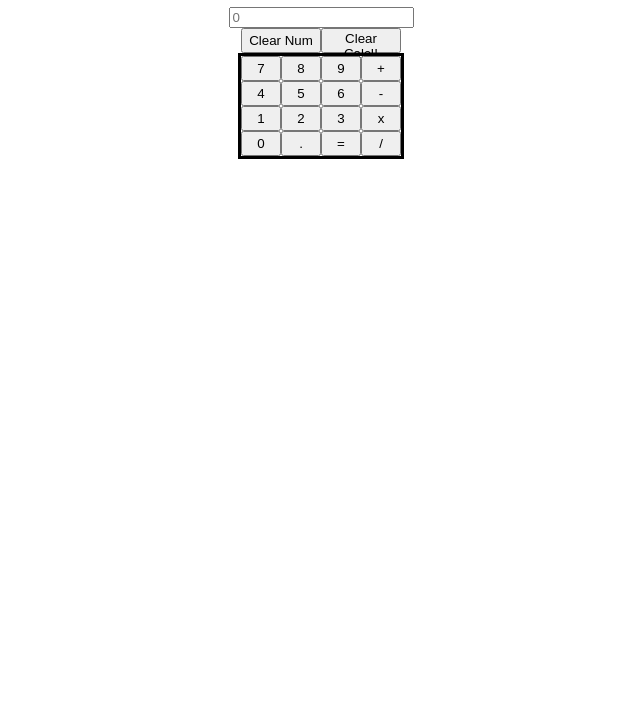
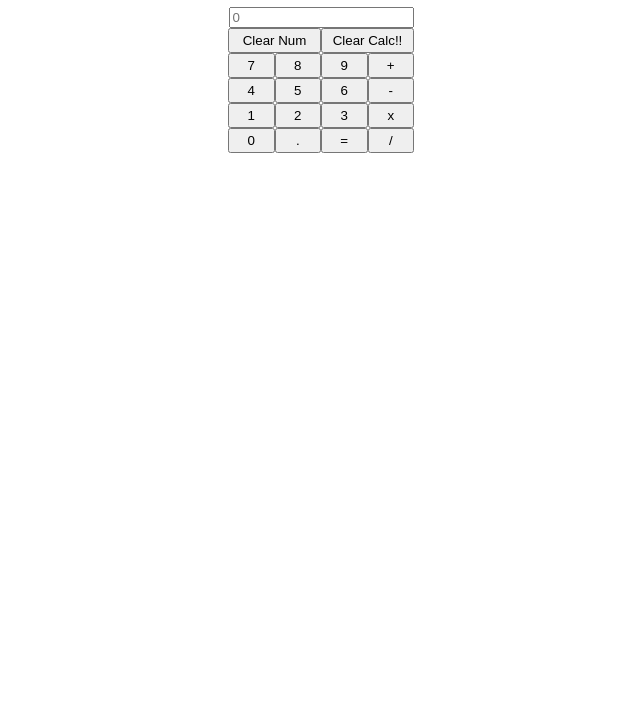
Before and after one commit to Jcait/odin-calculator, a plain HTML site: page index.html in a window 1280 px wide. Shown: the part 81-800 px from the top of the page, without its empty margins (319-959 px from the left). Drawn offline with Linux system fonts and the light colour scheme.

```diff
--- a/style.css
+++ b/style.css
@@ -15,11 +15,11 @@ button {
 }
 
 div  {
-    width: 160px;
+    width: 186px;
     display: flex;
     flex-wrap: wrap;
 }
 
-.numbers {
+/* .numbers {
     border: solid black;
-}
+} */
```
